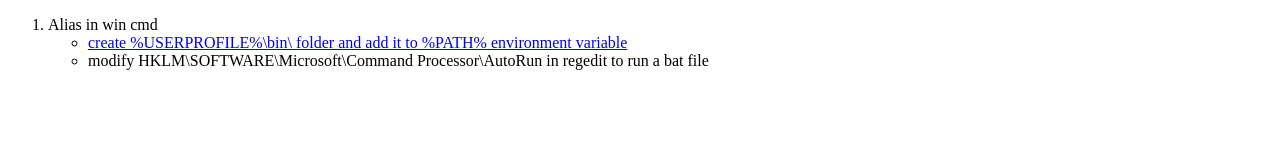
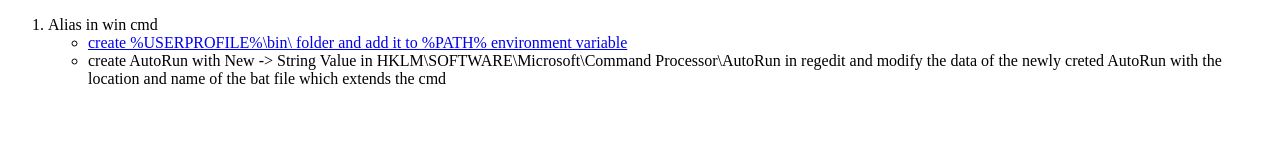
Before and after one commit to lanastasov/windows_automation, a plain HTML site: page cmd-prompt/index.html in a window 1280 px wide. Drawn offline with Linux system fonts and the light colour scheme.

Commit message:
Update index.html

```diff
--- a/cmd-prompt/index.html
+++ b/cmd-prompt/index.html
@@ -13,7 +13,8 @@
 	  	</li>
 
 	  	<li>
-			modify HKLM\SOFTWARE\Microsoft\Command Processor\AutoRun in regedit to run a bat file
+			create AutoRun with New -> String Value in HKLM\SOFTWARE\Microsoft\Command Processor\AutoRun in regedit
+			and modify the data of the newly creted AutoRun with the location and name of the bat file which extends the cmd
 	  	</li>
 	  </ul>
   </ol>
```
